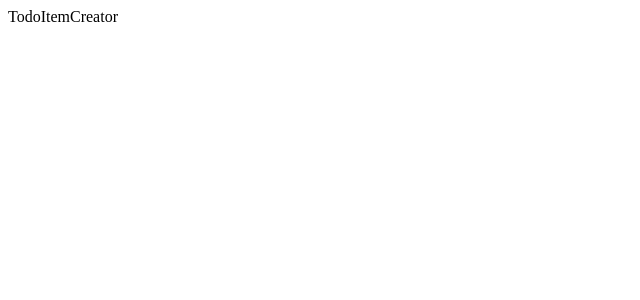
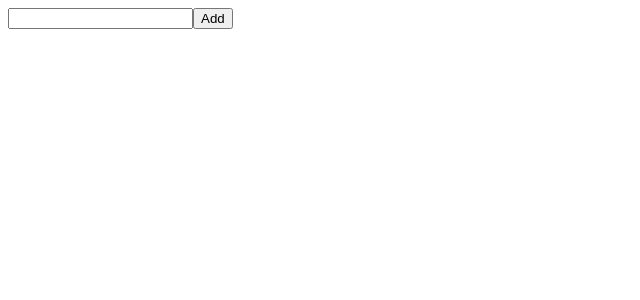
Before and after one commit to alstn2468/recoil-tutorial, a React (Create React App) app in the folder BasicTutorial/: page / in a window 1280 px wide. Shown: the top 300 px of the page, without its empty margins (0-640 px from the left). Built offline with nearby package versions, Linux system fonts and the light colour scheme.

Commit message:
Write TodItemCreator component using react hook and recoil

```diff
--- a/BasicTutorial/src/TodoItemCreator.js
+++ b/BasicTutorial/src/TodoItemCreator.js
@@ -1,7 +1,34 @@
-import React from 'react';
+import React, { useState } from 'react';
+import { useSetRecoilState } from 'recoil';
+import { todoListState } from './RecoilState';
+
+let id = 0;
+
+function getId() {
+    return id++;
+}
 
 function TodoItemCreator() {
-    return <div>TodoItemCreator</div>;
+    const [inputValue, setInputValue] = useState('');
+    const setTodoList = useSetRecoilState(todoListState);
+
+    const addItem = () => {
+        setTodoList((oldTodoList) => [
+            ...oldTodoList,
+            { id: getId(), text: inputValue, isComplete: false },
+        ]);
+    };
+
+    const onChange = ({ target: { value } }) => {
+        setInputValue(value);
+    };
+
+    return (
+        <div>
+            <input type="text" value={inputValue} onChange={onChange} />
+            <button onClick={addItem}>Add</button>
+        </div>
+    );
 }
 
 export default TodoItemCreator;
--- a/BasicTutorial/src/TodoList.js
+++ b/BasicTutorial/src/TodoList.js
@@ -9,6 +9,8 @@
 
     return (
         <>
+            {/* <TodoListStats /> */}
+            {/* <TodoListFilters /> */}
             <TodoItemCreator />
             {todoList.map((todoItem) => (
                 <TodoItem item={todoItem} />
```
